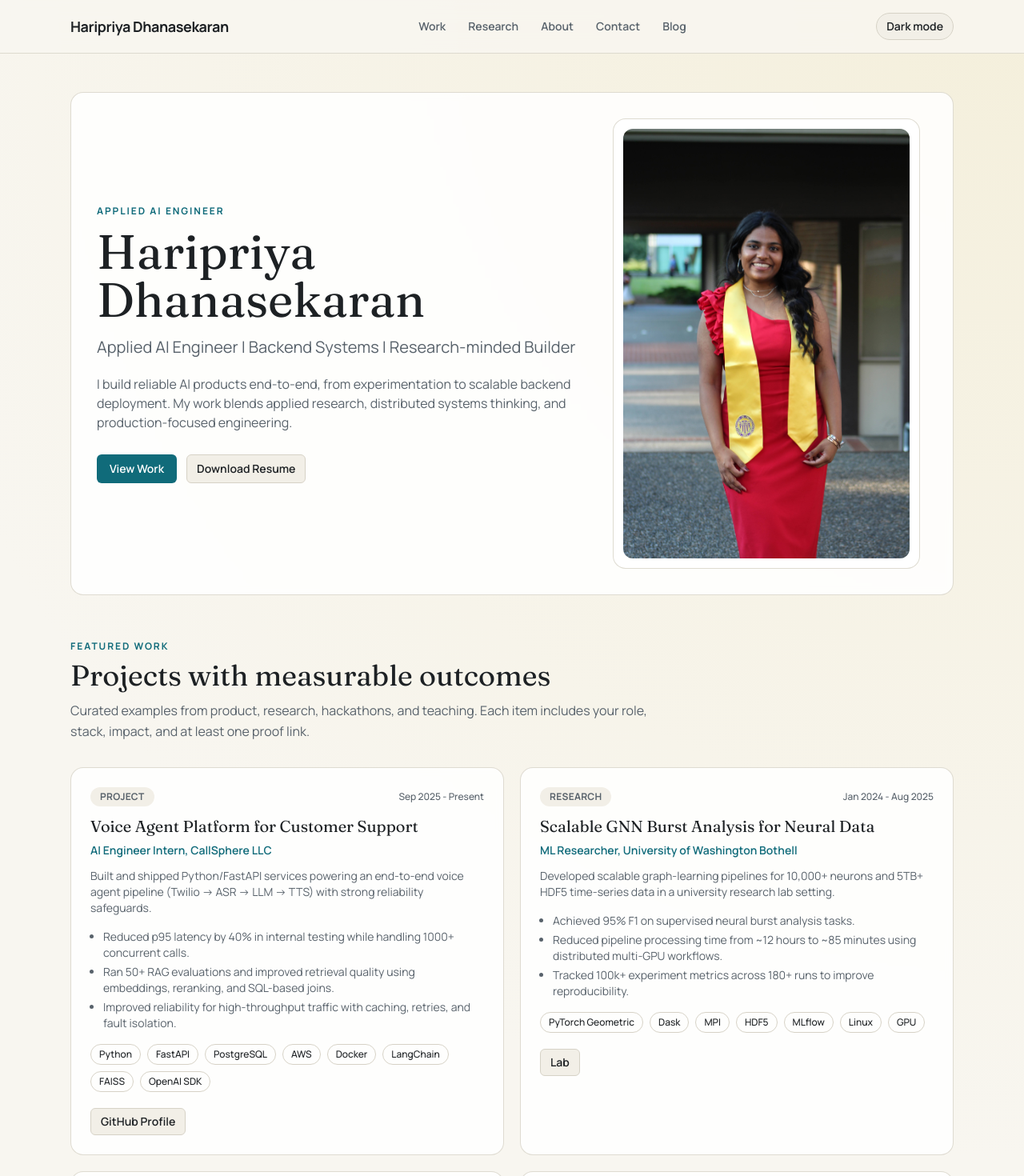
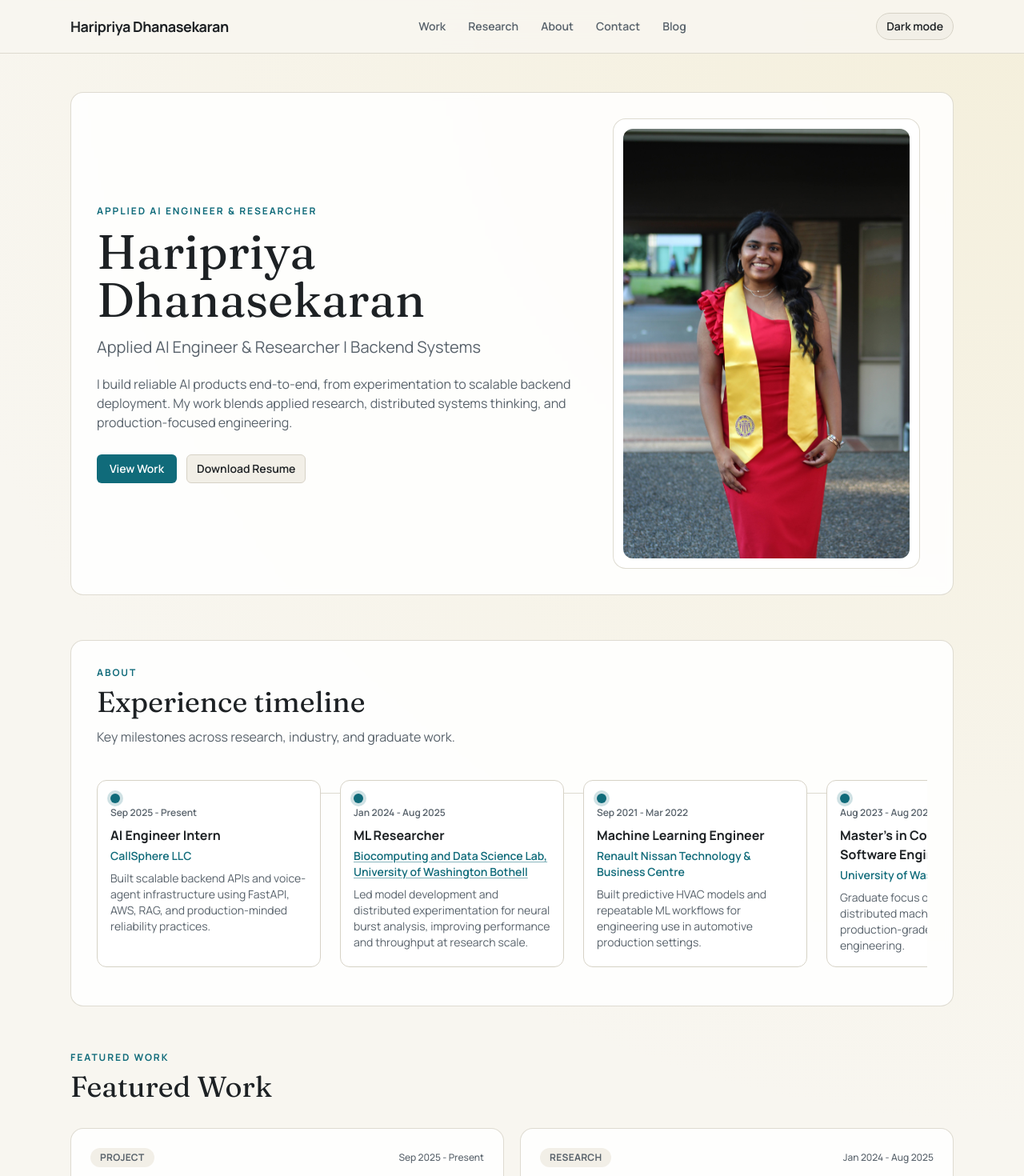
Before and after one commit to priyadhanu14/haripriya.github.io, a Next.js app: page / in a window 1280 px wide. Shown: the top 1470 px of the page at 80% size. Built offline with nearby package versions, Linux system fonts and the light colour scheme; no server answers.

Commit message:
Update hero copy and timeline layout

```diff
--- a/app/page.tsx
+++ b/app/page.tsx
@@ -25,7 +25,9 @@ export default function HomePage() {
         <section className="section-shell overflow-hidden p-6 sm:p-8">
           <div className="grid items-center gap-8 md:grid-cols-[1.35fr_0.9fr]">
             <div className="animate-rise">
-              <p className="text-xs font-bold uppercase tracking-[0.16em] text-accent">Applied AI Engineer</p>
+              <p className="text-xs font-bold uppercase tracking-[0.16em] text-accent">
+                Applied AI Engineer &amp; Researcher
+              </p>
               <h1 className="mt-3 font-display text-4xl leading-tight text-text sm:text-5xl lg:text-6xl">
                 {content.profile.fullName}
               </h1>
@@ -58,11 +60,48 @@ export default function HomePage() {
           </div>
         </section>
 
+        <section id="about" className="section-shell p-6 sm:p-8">
+          <SectionTitle
+            eyebrow="About"
+            title="Experience timeline"
+            description="Key milestones across research, industry, and graduate work."
+          />
+          <div className="relative">
+            <div className="absolute left-0 right-0 top-6 h-px bg-line/80" />
+            <div className="flex gap-6 overflow-x-auto pb-4 pt-2">
+              {content.experience.map((item) => (
+                <article
+                  key={`${item.organization}-${item.start}`}
+                  className="relative min-w-[240px] max-w-[280px] shrink-0 rounded-xl border border-line bg-surface p-4 pt-8"
+                >
+                  <span className="absolute left-4 top-4 h-3 w-3 rounded-full bg-accent ring-4 ring-accent/20" />
+                  <p className="text-xs font-semibold text-text-muted">{formatRange(item.start, item.end)}</p>
+                  <h3 className="mt-2 text-base font-bold text-text">{item.title}</h3>
+                  <p className="mt-1 text-sm font-semibold text-accent">
+                    {item.organizationUrl ? (
+                      <a
+                        href={item.organizationUrl}
+                        target="_blank"
+                        rel="noreferrer"
+                        className="focus-ring rounded-sm underline decoration-accent/50 underline-offset-2 hover:decoration-accent"
+                      >
+                        {item.organization}
+                      </a>
+                    ) : (
+                      item.organization
+                    )}
+                  </p>
+                  <p className="mt-2 text-sm text-text-muted">{item.summary}</p>
+                </article>
+              ))}
+            </div>
+          </div>
+        </section>
+
         <section id="work">
           <SectionTitle
             eyebrow="Featured Work"
-            title="Projects with measurable outcomes"
-            description="Curated examples from product, research, hackathons, and teaching. Each item includes your role, stack, impact, and at least one proof link."
+            title="Featured Work"
           />
           <div className="grid gap-5 md:grid-cols-2">
             {featured.map((item) => (
@@ -95,38 +134,7 @@ export default function HomePage() {
           </div>
         </section>
 
-        <section id="about" className="grid gap-5 lg:grid-cols-[1.1fr_1fr]">
-          <div className="section-shell p-6 sm:p-8">
-            <SectionTitle
-              eyebrow="Experience Snapshot"
-              title="Growth since bachelor&apos;s"
-              description="Month/year timeline for major milestones with category-first expansion planned for phase 2."
-            />
-            <div className="space-y-4">
-              {content.experience.map((item) => (
-                <article key={`${item.organization}-${item.start}`} className="rounded-xl border border-line p-4">
-                  <h3 className="text-lg font-bold text-text">{item.title}</h3>
-                  <p className="text-sm font-semibold text-accent">
-                    {item.organizationUrl ? (
-                      <a
-                        href={item.organizationUrl}
-                        target="_blank"
-                        rel="noreferrer"
-                        className="focus-ring rounded-sm underline decoration-accent/50 underline-offset-2 hover:decoration-accent"
-                      >
-                        {item.organization}
-                      </a>
-                    ) : (
-                      item.organization
-                    )}
-                  </p>
-                  <p className="mt-1 text-sm text-text-muted">{formatRange(item.start, item.end)}</p>
-                  <p className="mt-2 text-sm text-text-muted">{item.summary}</p>
-                </article>
-              ))}
-            </div>
-          </div>
-          <div className="section-shell p-6 sm:p-8">
+        <section className="section-shell p-6 sm:p-8">
           <SectionTitle
             eyebrow="Skills & Tooling"
             title="Engineering toolkit"
@@ -138,7 +146,6 @@ export default function HomePage() {
                 {skill}
               </span>
             ))}
-            </div>
           </div>
         </section>
 
--- a/components/section-title.tsx
+++ b/components/section-title.tsx
@@ -5,13 +5,13 @@ export function SectionTitle({
 }: {
   eyebrow: string;
   title: string;
-  description: string;
+  description?: string;
 }) {
   return (
     <div className="mb-8">
       <p className="text-xs font-bold uppercase tracking-[0.16em] text-accent">{eyebrow}</p>
       <h2 className="mt-2 font-display text-3xl leading-tight text-text sm:text-4xl">{title}</h2>
-      <p className="mt-3 max-w-3xl text-text-muted">{description}</p>
+      {description ? <p className="mt-3 max-w-3xl text-text-muted">{description}</p> : null}
     </div>
   );
 }
--- a/lib/content/data.ts
+++ b/lib/content/data.ts
@@ -4,7 +4,7 @@ import { withBasePath } from "@/lib/utils/paths";
 export const siteContent: SiteContent = {
   profile: {
     fullName: "Haripriya Dhanasekaran",
-    headline: "Applied AI Engineer | Backend Systems | Research-minded Builder",
+    headline: "Applied AI Engineer & Researcher | Backend Systems",
     bioShort:
       "I build reliable AI products end-to-end, from experimentation to scalable backend deployment. My work blends applied research, distributed systems thinking, and production-focused engineering.",
     email: "haripriyadhanasekaran14@gmail.com",
```
Lines whose indentation alone changed are shown as unchanged.
